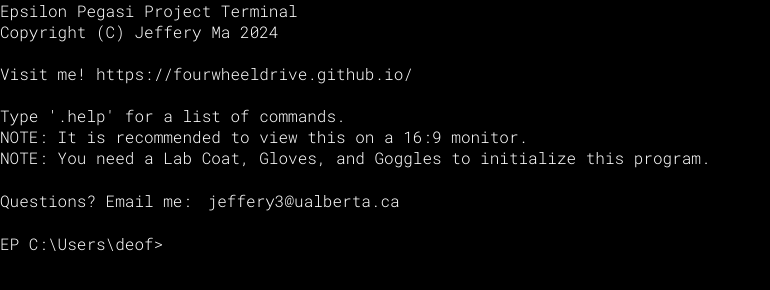
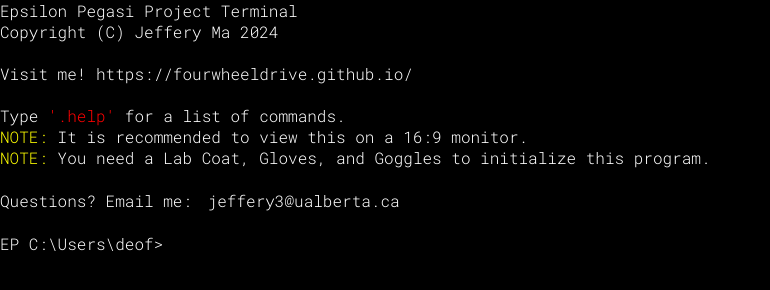
Before and after one commit to FourWheelDrive/DE24, a plain HTML site: page index.html in a window 1280 px wide. Shown: the whole page, without its empty margins (0-770 px from the left). Drawn offline with Linux system fonts and the light colour scheme.

Commit message:
Added span colours.

```diff
--- a/index.html
+++ b/index.html
@@ -23,9 +23,9 @@ Copyright (C) Jeffery Ma 2024
 
 Visit me! <a href="https://fourwheeldrive.github.io/" target="_blank">https://fourwheeldrive.github.io/</a>
 
-Type '.help' for a list of commands.
-NOTE: It is recommended to view this on a 16:9 monitor.
-NOTE: You need a Lab Coat, Gloves, and Goggles to initialize this program.
+Type <span id="spanRed">'.help'</span> for a list of commands.
+<span id="spanYellow">NOTE:</span> It is recommended to view this on a 16:9 monitor.
+<span id="spanYellow">NOTE:</span> You need a Lab Coat, Gloves, and Goggles to initialize this program.
 
 Questions? Email me: <button id="navMenu__gmail"><a href="mailto:jeffery3@ualberta.ca">jeffery3@ualberta.ca</a></button>
 
--- a/style.css
+++ b/style.css
@@ -75,3 +75,10 @@ a:hover{
 #navMenu__gmail:hover{
     text-decoration: underline;
 }
+
+#spanRed{
+    color: red;
+}
+#spanYellow{
+    color: yellow;
+}
```
